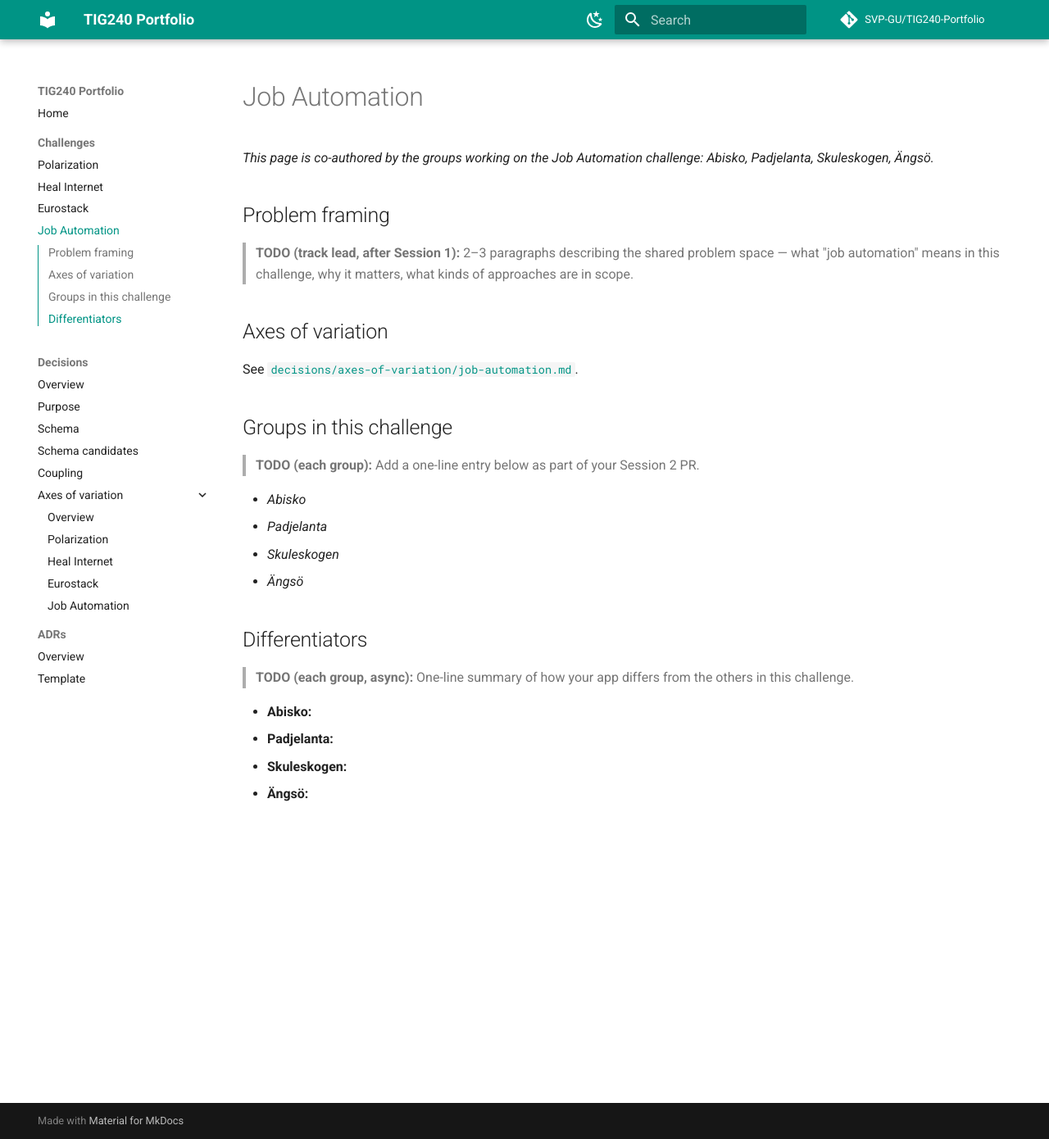
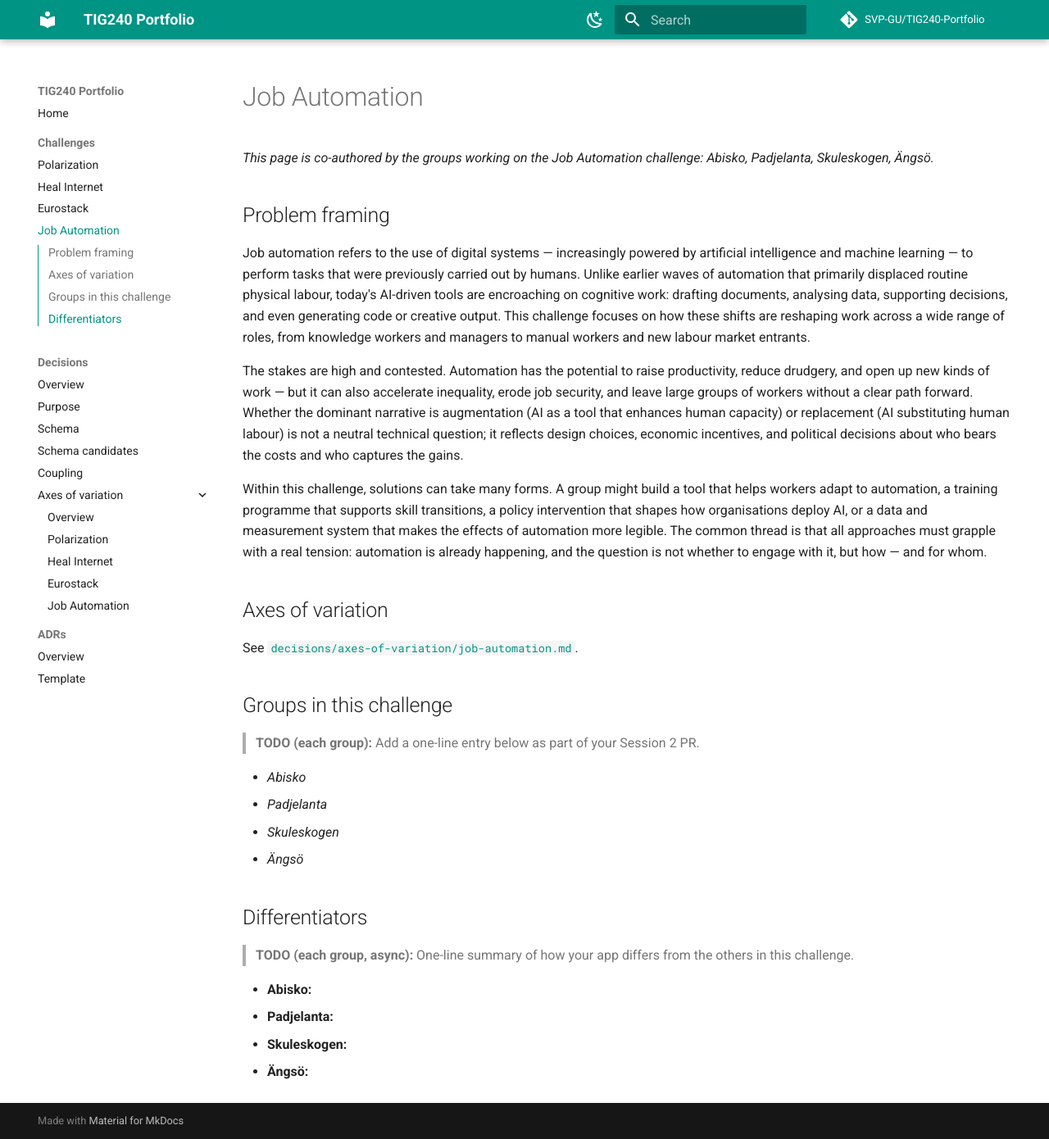
Before and after one commit to SVP-GU/TIG240-Portfolio, an MkDocs documentation site: the page built from docs/challenges/job-automation/index.md, in a window 1280 px wide and 1390 px high. Shown: the whole window at 82% size. Built offline with MkDocs 1.6.1 and Material for MkDocs 9.7.7, drawn with Linux system fonts in a browser that asks for light colours; comment, search, counter and statistics services are not loaded.

Commit message:
Docks: lägger till problem framing.

```diff
--- a/docs/challenges/job-automation/index.md
+++ b/docs/challenges/job-automation/index.md
@@ -4,7 +4,11 @@
 
 ## Problem framing
 
-> **TODO (track lead, after Session 1):** 2–3 paragraphs describing the shared problem space — what "job automation" means in this challenge, why it matters, what kinds of approaches are in scope.
+Job automation refers to the use of digital systems — increasingly powered by artificial intelligence and machine learning — to perform tasks that were previously carried out by humans. Unlike earlier waves of automation that primarily displaced routine physical labour, today's AI-driven tools are encroaching on cognitive work: drafting documents, analysing data, supporting decisions, and even generating code or creative output. This challenge focuses on how these shifts are reshaping work across a wide range of roles, from knowledge workers and managers to manual workers and new labour market entrants.
+
+The stakes are high and contested. Automation has the potential to raise productivity, reduce drudgery, and open up new kinds of work — but it can also accelerate inequality, erode job security, and leave large groups of workers without a clear path forward. Whether the dominant narrative is augmentation (AI as a tool that enhances human capacity) or replacement (AI substituting human labour) is not a neutral technical question; it reflects design choices, economic incentives, and political decisions about who bears the costs and who captures the gains.
+
+Within this challenge, solutions can take many forms. A group might build a tool that helps workers adapt to automation, a training programme that supports skill transitions, a policy intervention that shapes how organisations deploy AI, or a data and measurement system that makes the effects of automation more legible. The common thread is that all approaches must grapple with a real tension: automation is already happening, and the question is not whether to engage with it, but how — and for whom.
 
 ## Axes of variation
 
```
